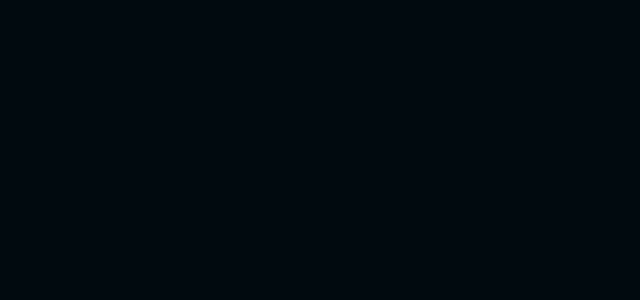
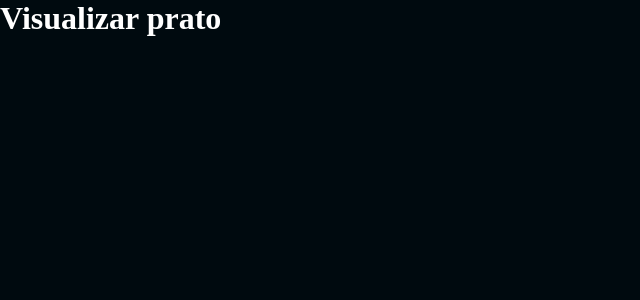
Before and after one commit to jp-xaxa/foodExplore-front, a React (Vite) app: page /preview-product in a window 1280 px wide. Before the commit this address had no page. Shown: the top 300 px of the page, without its empty margins (0-640 px from the left). Built offline with nearby package versions, Linux system fonts and the light colour scheme.

Commit message:
Created routes app

```diff
--- /dev/null
+++ b/src/pages/PreviewProduct/index.jsx
@@ -0,0 +1,3 @@
+export function PreviewProduct() {
+  return <h1 style={{ color: "white" }}>Visualizar prato</h1>
+}
--- /dev/null
+++ b/src/router/app.routes.jsx
@@ -0,0 +1,11 @@
+import { Routes, Route } from "react-router-dom"
+
+import { PreviewProduct } from "../pages/PreviewProduct"
+
+export function AppRoutes() {
+  return (
+    <Routes>
+      <Route path="/preview-product" element={<PreviewProduct />} />
+    </Routes>
+  )
+}
--- a/src/router/index.jsx
+++ b/src/router/index.jsx
@@ -1,11 +1,12 @@
 import { BrowserRouter } from "react-router-dom"
 
 import { AuthRoutes } from "./auth.routes"
+import { AppRoutes } from "./app.routes"
 
 export function Routes() {
   return (
     <BrowserRouter>
-      <AuthRoutes />
+      <AppRoutes />
     </BrowserRouter>
   )
 }
```
Also changed, not shown: src/pages/PreviewProduct/styles.js (added).
